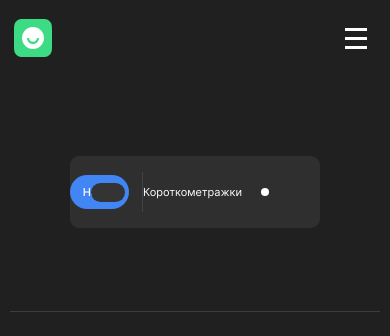
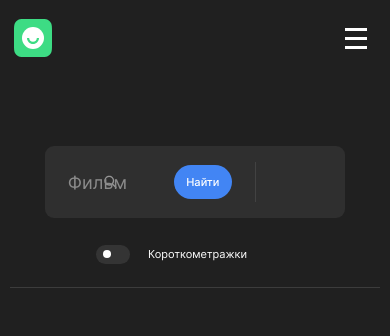
Before and after one commit to AlekseyDream/movies-explorer-frontend, a React (Create React App) app: page /movies in a window 390 px wide. Shown: the top 336 px of the page. Built offline with nearby package versions, Linux system fonts and the light colour scheme.

Commit message:
search__form

```diff
--- a/src/components/FilterCheckbox/FilterCheckbox.css
+++ b/src/components/FilterCheckbox/FilterCheckbox.css
@@ -90,19 +90,32 @@
 }
 
 @media screen and (max-width: 400px) {
+  .checkbox {
+    display: inline-block;
+    cursor: pointer;
+    display: flex;
+    align-items: center;
+    border-left: 1px solid #424242;
+    margin: 16px 30px 16px 0;
+  }
+
+
   .checkbox__inner {
     font-size: 11px;
     font-style: normal;
     font-weight: 400;
     line-height: 18px;
     padding-right: 48px;
+    position: absolute;
+    bottom: -45px;
+    right: 50px;
   }
 
   .checkbox__inner:after {
-    left: 118px;
+    left: -45px;;
   }
 
   .checkbox__input:checked + .checkbox__inner::after {
-    left: 132px;
+    left: -30px;
   }
 }
--- a/src/components/MoviesCardList/MoviesCardList.css
+++ b/src/components/MoviesCardList/MoviesCardList.css
@@ -5,7 +5,7 @@
   align-items: center;
   flex-direction: column;
   box-sizing: border-box;
-  padding: 70px 70px 159px;
+  padding: 0 70px 159px;
 }
 
 .movies-cards__list {
@@ -16,7 +16,7 @@
   width: 100%;
   grid-template-columns: repeat(auto-fill, minmax(270px, 1fr));
   grid-auto-rows: 218px;
-  row-gap: 32px;
+  row-gap: 51px;
   column-gap: 20px;
   justify-items: center;
   border-top: 1px solid rgba(170, 170, 170, 0.2);
@@ -30,7 +30,7 @@
   border-style: none;
   padding: 10px 0;
   color: #fff;
-  margin-top: 50px;
+  margin-top: 73px;
   transition: all 0.3s ease;
   cursor: pointer;
   font-family: Inter;
--- a/src/components/SearchForm/SearchForm.css
+++ b/src/components/SearchForm/SearchForm.css
@@ -1,7 +1,7 @@
 .search-container {
   max-width: 1280px;
   width: 100%;
-  padding: 80px 70px 83px;
+  padding: 70px 70px 69px;
   margin: 0 auto;
   display: flex;
   box-sizing: border-box;
@@ -12,7 +12,6 @@
 
 .search__input-block {
   display: flex;
-  align-items: center;
   height: 100%;
   width: calc(100% - 90px);
   align-items: center;
@@ -21,6 +20,7 @@
 .search__form {
   display: flex;
   max-width: 1140px;
+  min-width: 300px;
   height: 72px;
   width: 100%;
   position: relative;
@@ -92,11 +92,16 @@
     padding: 85px 14px 50px;
   }
 
+  .search__input-block {
+    justify-content: space-around;
+  }
+
   .search__input-box {
     text-align: left;
     font-size: 18px;
     line-height: 1.22;
     padding-left: 0;
+    justify-content: space-between;
   }
 
   .search__button {
```
